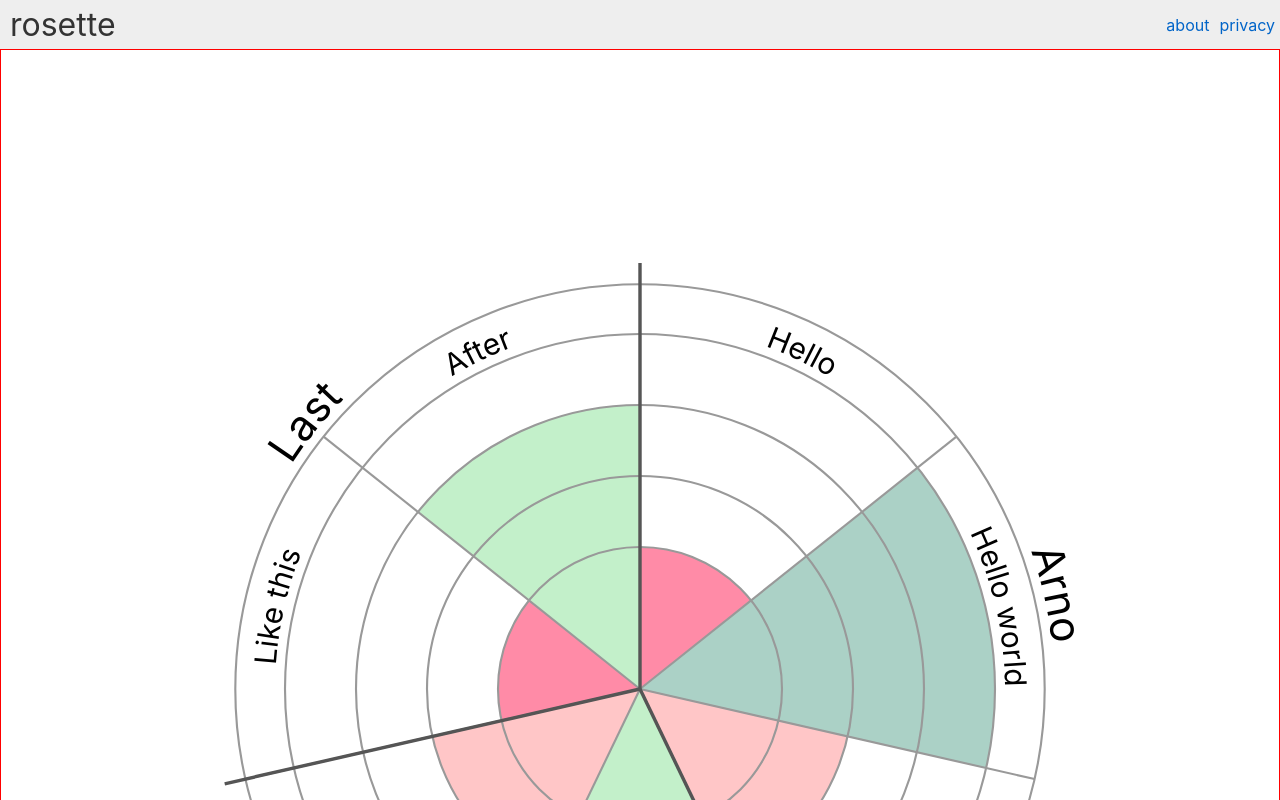
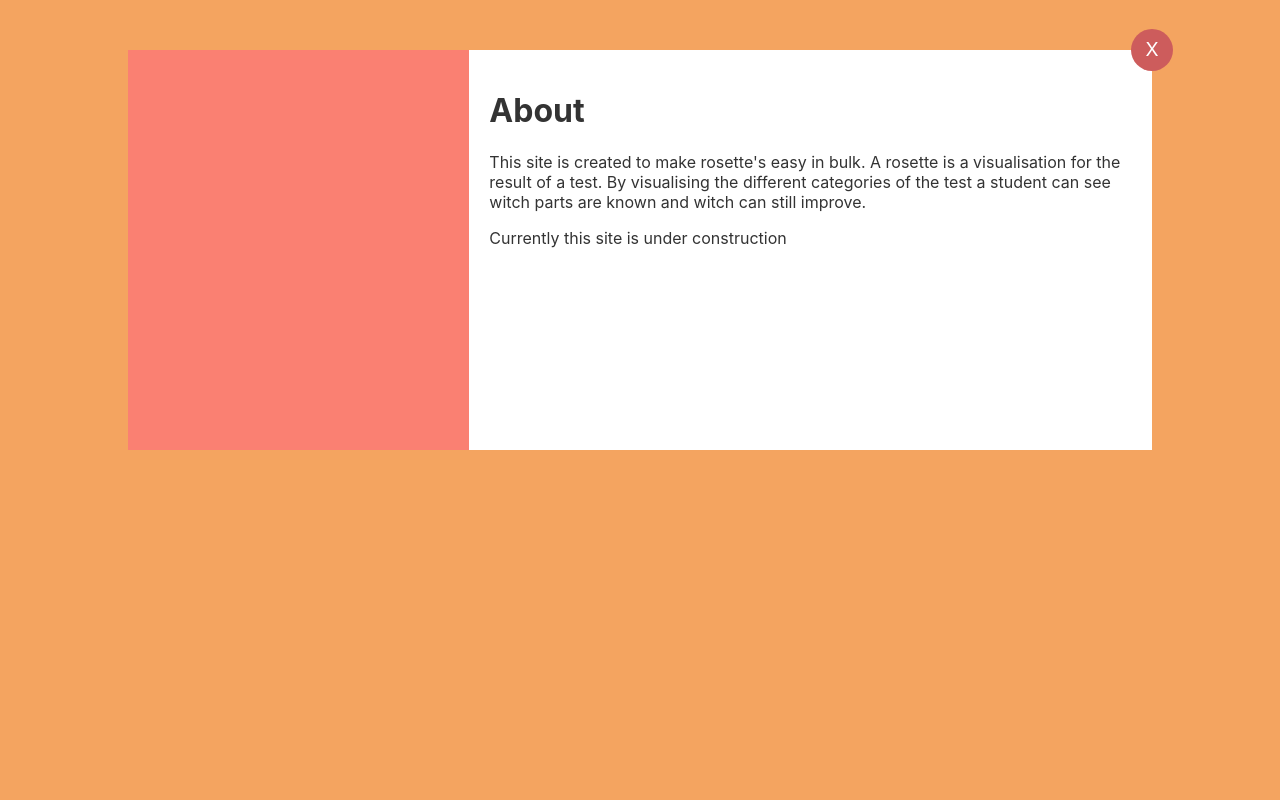
Before and after one commit to teunreyniers/rosette, a Svelte app: page / in a window 1280 px wide. Shown: the top 800 px of the page. Built offline with nearby package versions, Linux system fonts and the light colour scheme.

Commit message:
about & privacy

```diff
--- /dev/null
+++ b/src/About.svelte
@@ -0,0 +1,12 @@
+<h1>About</h1>
+
+<p>
+  This site is created to make rosette's easy in bulk. A rosette is a
+  visualisation for the result of a test. By visualising the different
+  categories of the test a student can see witch parts are known and witch can
+  still improve.
+</p>
+
+<p>
+  Currently this site is under construction
+</p>
--- a/src/App.svelte
+++ b/src/App.svelte
@@ -1,6 +1,8 @@
 <script>
-	import Rosette from "./Rosette.svelte";
-	import Nav from "./Nav.svelte";
+  import Rosette from "./Rosette.svelte";
+  import Options from "./Options.svelte"
+  import Nav from "./Nav.svelte";
+
 
   const sections = [
     {
@@ -26,13 +28,30 @@
       ]
     }
   ];
+
+
 </script>
 
 <style>
+  .app {
+    display: grid;
+    grid-template: "nav nav" auto "options preview" 1fr / 300px 1fr;
+  }
 
+  @media only screen and (max-width: 600px) {
+    .app {
+      grid-template: "nav" auto "options" 300px "preview" 1fr / 1fr;
+    }
+  }
+
+  .options {
+    grid-area: options;
+  }
 </style>
 
-<main>
-  <Nav></Nav>
+<div class="app">
+  <Nav/>
+
+  <Options/>
   <Rosette {sections} on:cirlcemove={e => console.log(e.detail)} />
-</main>
+</div>
--- /dev/null
+++ b/src/InfoPopup.svelte
@@ -0,0 +1,82 @@
+<script>
+  import { createEventDispatcher } from "svelte";
+  import { fade, fly } from "svelte/transition";
+
+  export let isOpen;
+
+  const dispatch = createEventDispatcher();
+
+  function handleClick() {
+    dispatch("close");
+  }
+</script>
+
+<style>
+  .background {
+    position: fixed;
+    background: sandybrown;
+    width: 100%;
+    height: 100%;
+    top: 0px;
+  }
+
+  .holder {
+    position: fixed;
+    width: 100%;
+    height: 100%;
+    top: 0px;
+  }
+
+  .container {
+    position: relative;
+    width: 80%;
+    height: 50%;
+    margin: 50px auto;
+    display: grid;
+    grid-template-columns: 1fr 2fr;
+    background: white;
+  }
+
+  .content {
+    padding: 20px;
+  }
+
+  .side-image {
+    background: salmon;
+  }
+
+  .close {
+    position: absolute;
+    right: -21px;
+    top: -21px;
+    border-radius: 50%;
+    background: indianred;
+    color: white;
+    width: 42px;
+    height: 42px;
+    cursor: pointer;
+  }
+
+  .close::after {
+    content: "X";
+    color: white;
+    font-size: 1.2em;
+    margin: auto;
+    display: flex;
+    justify-content: center;
+    line-height: 40px;
+  }
+</style>
+
+{#if isOpen}
+  <div class="background" transition:fade on:click={handleClick} />
+  <div class="holder">
+    <div class="container">
+      <span class="close" on:click={handleClick} />
+      <div class="side-image" />
+      <div transition:fly class="content">
+        <slot />
+      </div>
+    </div>
+  </div>
+{/if}
--- a/src/Nav.svelte
+++ b/src/Nav.svelte
@@ -1,25 +1,52 @@
+<script>
+  import About from "./About.svelte";
+  import Privacy from "./Privacy.svelte";
+  import InfoPopup from "./InfoPopup.svelte";
+
+  let showAbout = true;
+  let showPrivacy = false;
+</script>
+
 <style>
   nav {
     background: #eee;
     display: grid;
     grid-template-columns: 1fr auto auto;
-  vertical-align: middle;
+    vertical-align: middle;
+    grid-area: nav;
   }
 
-  a {
-    margin: auto 5px;
+  ul li {
+    margin: auto 10px;
+    list-style-type: none;
+    display: inline-block;
+    cursor: pointer;
+  }
+
+  ul li:hover {
+    text-decoration: underline;
   }
 
   .logo {
     text-decoration: none;
     font-size: 2em;
     padding: 5px 10px;
-
   }
 </style>
 
 <nav>
   <div href="/" class="logo">rosette</div>
-  <a href="about">about</a>
-  <a href="privacy">privacy</a>
+  <ul>
+    <li on:click={() => (showAbout = true)}>about</li>
+    <li on:click={() => (showPrivacy = true)}>privacy</li>
+  </ul>
+
 </nav>
+
+<InfoPopup isOpen={showAbout} on:close={() => (showAbout = false)}>
+  <About />
+</InfoPopup>
+
+<InfoPopup isOpen={showPrivacy} on:close={() => (showPrivacy = false)}>
+  <Privacy />
+</InfoPopup>
--- /dev/null
+++ b/src/Options.svelte
@@ -0,0 +1,10 @@
+<script>
+
+</script>
+
+<style>
+
+</style>
+
+
+<p>Options</p>
--- /dev/null
+++ b/src/Privacy.svelte
@@ -0,0 +1,8 @@
+<h1>Privaty</h1>
+
+<p>
+  We value your privacy. Therefor no personal data is send to our servers. Even
+  better all the data is procced localy on your machine. We don't track you and
+  don't serve advertenties. This is possiple because the site run's on the free
+  tier of Azure Web Services
+</p>
--- a/src/main.js
+++ b/src/main.js
@@ -3,5 +3,4 @@ import App from './App.svelte';
 const app = new App({
 	target: document.body
 });
-
 export default app;
```
